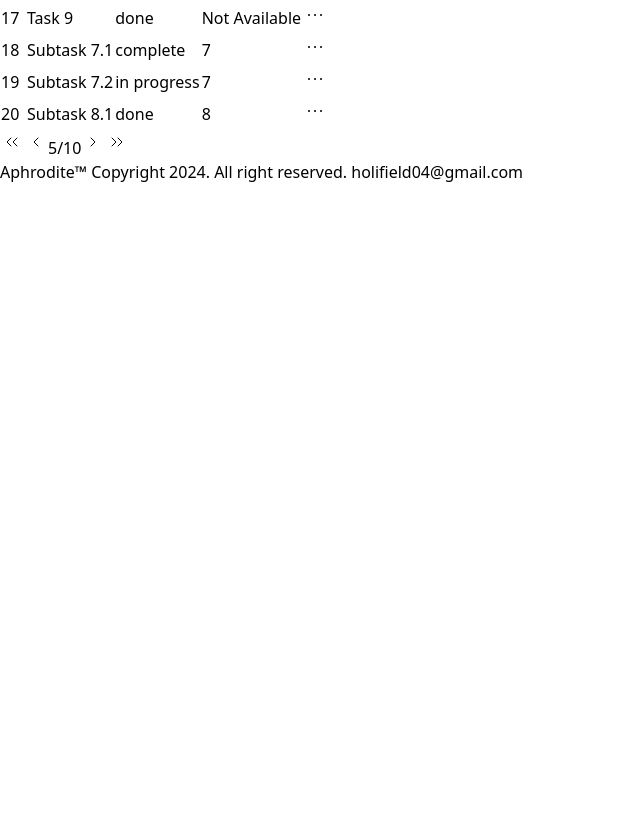
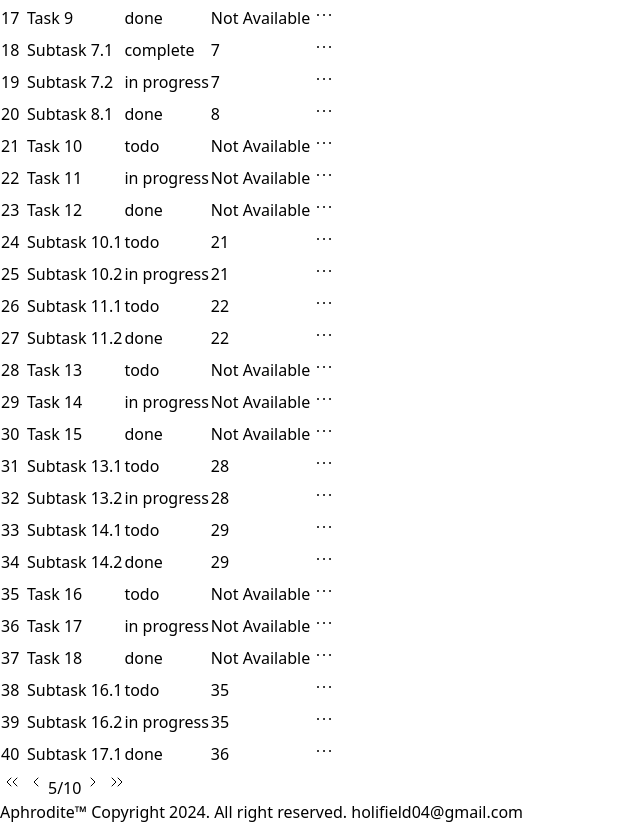
Before and after one commit to holifield4/task-management, a React (Vite) app: page / in a window 1280 px wide. Shown: the part 920-1744 px from the top of the page, without its empty margins (0-640 px from the left). Before the commit the page ends 1104 px from the top, so only its background shows below. Built offline with nearby package versions, Linux system fonts and the light colour scheme.

Commit message:
chore: add more mockdata

```diff
--- a/src/mocks/mockdata.ts
+++ b/src/mocks/mockdata.ts
@@ -1,24 +1,44 @@
 import { ITask } from "../interface/common";
 
 export const taskData: ITask[] = [
-  { id: 1, name: 'Task 1', status: 'complete', parentId: undefined },
-    { id: 2, name: 'Task 2', status: 'in progress', parentId: undefined },
-    { id: 3, name: 'Task 3', status: 'done', parentId: undefined },
-    { id: 4, name: 'Subtask 1.1', status: 'complete', parentId: '1' },
-    { id: 5, name: 'Subtask 1.2', status: 'in progress', parentId: '1' },
-    { id: 6, name: 'Subtask 2.1', status: 'complete', parentId: '2' },
-    { id: 7, name: 'Subtask 2.2', status: 'done', parentId: '2' },
-    { id: 8, name: 'Task 4', status: 'complete', parentId: undefined },
-    { id: 9, name: 'Task 5', status: 'in progress', parentId: undefined },
-    { id: 10, name: 'Task 6', status: 'done', parentId: undefined },
-    { id: 11, name: 'Subtask 4.1', status: 'complete', parentId: '4' },
-    { id: 12, name: 'Subtask 4.2', status: 'in progress', parentId: '4' },
-    { id: 13, name: 'Subtask 5.1', status: 'complete', parentId: '5' },
-    { id: 14, name: 'Subtask 5.2', status: 'done', parentId: '5' },
-    { id: 15, name: 'Task 7', status: 'complete', parentId: undefined },
-    { id: 16, name: 'Task 8', status: 'in progress', parentId: undefined },
-    { id: 17, name: 'Task 9', status: 'done', parentId: undefined },
-    { id: 18, name: 'Subtask 7.1', status: 'complete', parentId: '7' },
-    { id: 19, name: 'Subtask 7.2', status: 'in progress', parentId: '7' },
-    { id: 20, name: 'Subtask 8.1', status: 'done', parentId: '8' },
-]
+  { id: 1, name: "Task 1", status: "complete", parentId: undefined },
+  { id: 2, name: "Task 2", status: "in progress", parentId: undefined },
+  { id: 3, name: "Task 3", status: "done", parentId: undefined },
+  { id: 4, name: "Subtask 1.1", status: "complete", parentId: "1" },
+  { id: 5, name: "Subtask 1.2", status: "in progress", parentId: "1" },
+  { id: 6, name: "Subtask 2.1", status: "complete", parentId: "2" },
+  { id: 7, name: "Subtask 2.2", status: "done", parentId: "2" },
+  { id: 8, name: "Task 4", status: "complete", parentId: undefined },
+  { id: 9, name: "Task 5", status: "in progress", parentId: undefined },
+  { id: 10, name: "Task 6", status: "done", parentId: undefined },
+  { id: 11, name: "Subtask 4.1", status: "complete", parentId: "4" },
+  { id: 12, name: "Subtask 4.2", status: "in progress", parentId: "4" },
+  { id: 13, name: "Subtask 5.1", status: "complete", parentId: "5" },
+  { id: 14, name: "Subtask 5.2", status: "done", parentId: "5" },
+  { id: 15, name: "Task 7", status: "complete", parentId: undefined },
+  { id: 16, name: "Task 8", status: "in progress", parentId: undefined },
+  { id: 17, name: "Task 9", status: "done", parentId: undefined },
+  { id: 18, name: "Subtask 7.1", status: "complete", parentId: "7" },
+  { id: 19, name: "Subtask 7.2", status: "in progress", parentId: "7" },
+  { id: 20, name: "Subtask 8.1", status: "done", parentId: "8" },
+  { id: 21, name: "Task 10", status: "todo", parentId: undefined },
+  { id: 22, name: "Task 11", status: "in progress", parentId: undefined },
+  { id: 23, name: "Task 12", status: "done", parentId: undefined },
+  { id: 24, name: "Subtask 10.1", status: "todo", parentId: "21" },
+  { id: 25, name: "Subtask 10.2", status: "in progress", parentId: "21" },
+  { id: 26, name: "Subtask 11.1", status: "todo", parentId: "22" },
+  { id: 27, name: "Subtask 11.2", status: "done", parentId: "22" },
+  { id: 28, name: "Task 13", status: "todo", parentId: undefined },
+  { id: 29, name: "Task 14", status: "in progress", parentId: undefined },
+  { id: 30, name: "Task 15", status: "done", parentId: undefined },
+  { id: 31, name: "Subtask 13.1", status: "todo", parentId: "28" },
+  { id: 32, name: "Subtask 13.2", status: "in progress", parentId: "28" },
+  { id: 33, name: "Subtask 14.1", status: "todo", parentId: "29" },
+  { id: 34, name: "Subtask 14.2", status: "done", parentId: "29" },
+  { id: 35, name: "Task 16", status: "todo", parentId: undefined },
+  { id: 36, name: "Task 17", status: "in progress", parentId: undefined },
+  { id: 37, name: "Task 18", status: "done", parentId: undefined },
+  { id: 38, name: "Subtask 16.1", status: "todo", parentId: "35" },
+  { id: 39, name: "Subtask 16.2", status: "in progress", parentId: "35" },
+  { id: 40, name: "Subtask 17.1", status: "done", parentId: "36" },
+];
```
